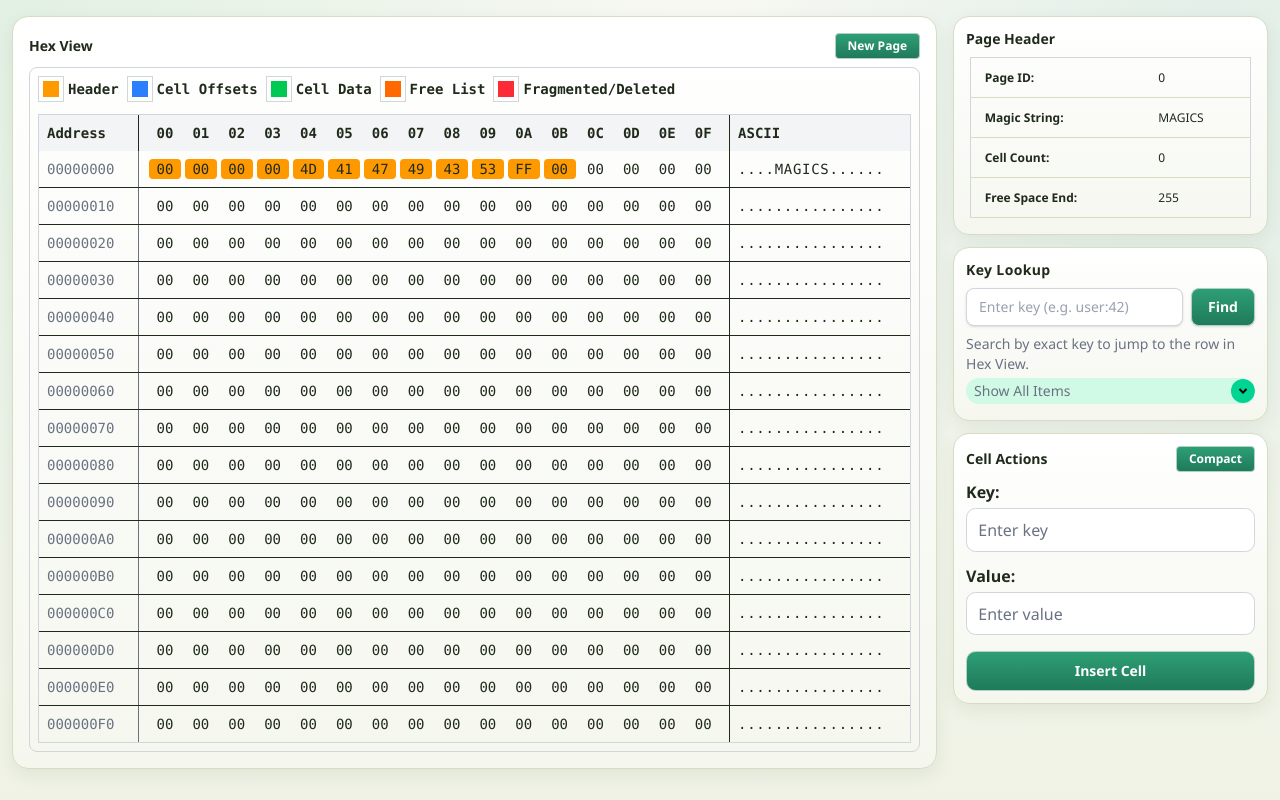
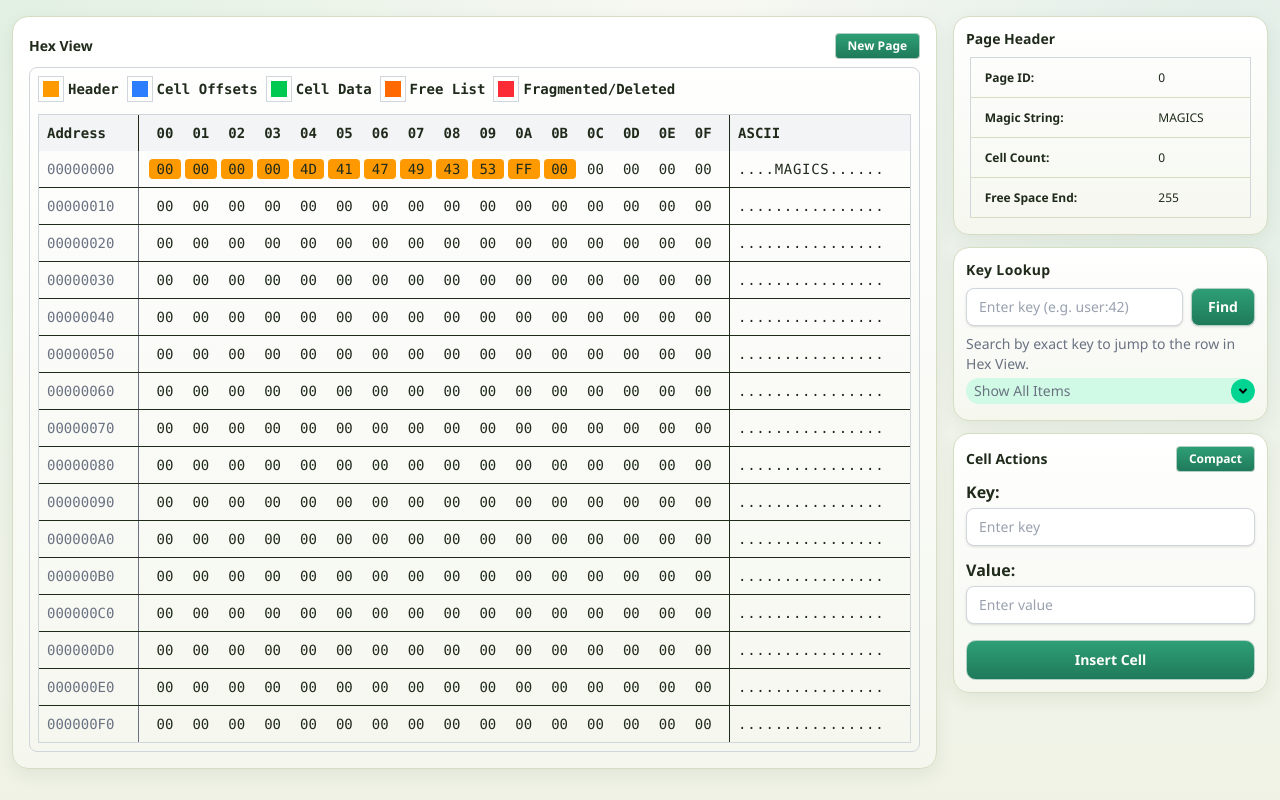
Before and after one commit to foragerDev/slotted-pages, a SvelteKit app: page / in a window 1280 px wide. Built offline with nearby package versions, Linux system fonts and the light colour scheme.

Commit message:
refactor: update deletion logic and enhance input styling in +page.svelte

```diff
--- a/src/routes/+page.svelte
+++ b/src/routes/+page.svelte
@@ -256,12 +256,12 @@
 								<div class="max-h-40 overflow-y-auto">
 									{#each sortedCellsData as [offset, value] (offset)}
 										{@const offsets = new Set($store.cellOffset)}
-										{@const isDeleted = offsets.has(offset)}
+										{@const isDeleted = !offsets.has(offset)}
 										<div class="grid grid-cols-12 mt-0.5" class:line-through={isDeleted}>
 											<span class="col-span-2 font-semibold text-sm">{offset}</span>
 											<span class="col-span-4">{value.key}</span>
 											<span class="col-span-4 text-gray-500">{value.value}</span>
-											<span class="col-span-2 justify-end flex">
+											<span class="col-span-2 justify-end flex h-5">
 												<button
 													class="rounded-lg bg-red-600 px-1 py-1 text-xs font-semibold text-white shadow-sm transition hover:-translate-y-px hover:bg-red-700 hover:shadow"
 													onclick={() => {
@@ -337,7 +337,7 @@
 							type="text"
 							bind:value={keyInput}
 							placeholder="Enter key"
-							class="w-full border border-gray-300"
+							class="w-full rounded-lg border border-gray-300 bg-white px-3 py-2 text-sm shadow-sm outline-none ring-0 transition placeholder:text-gray-400 focus:border-emerald-500 focus:ring-2 focus:ring-emerald-200"
 							id="keyInput"
 						/>
 					</div>
@@ -347,7 +347,7 @@
 							type="text"
 							bind:value={valueInput}
 							placeholder="Enter value"
-							class="w-full border border-gray-300"
+							class="w-full rounded-lg border border-gray-300 bg-white px-3 py-2 text-sm shadow-sm outline-none ring-0 transition placeholder:text-gray-400 focus:border-emerald-500 focus:ring-2 focus:ring-emerald-200"
 							id="valueInput"
 						/>
 					</div>
```
